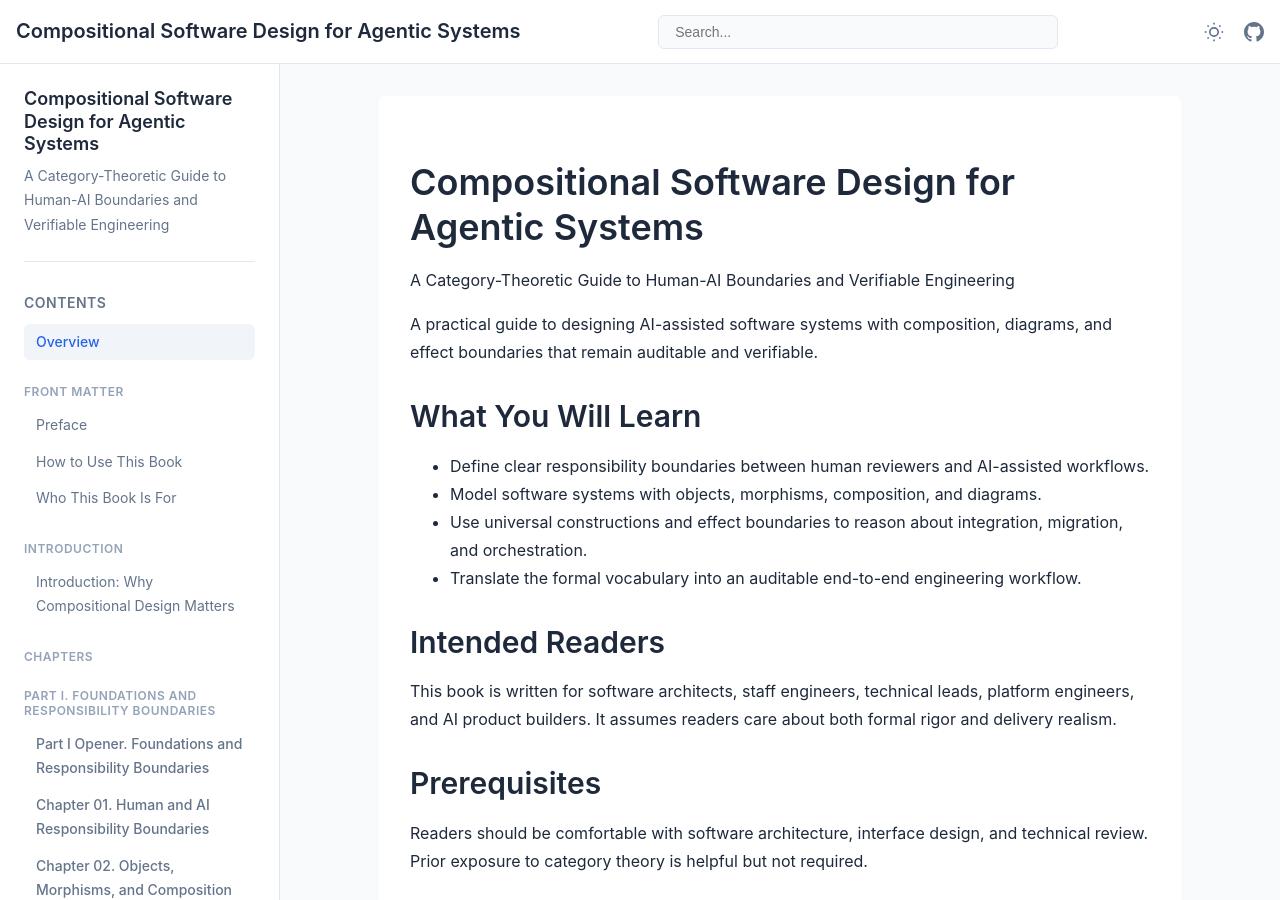
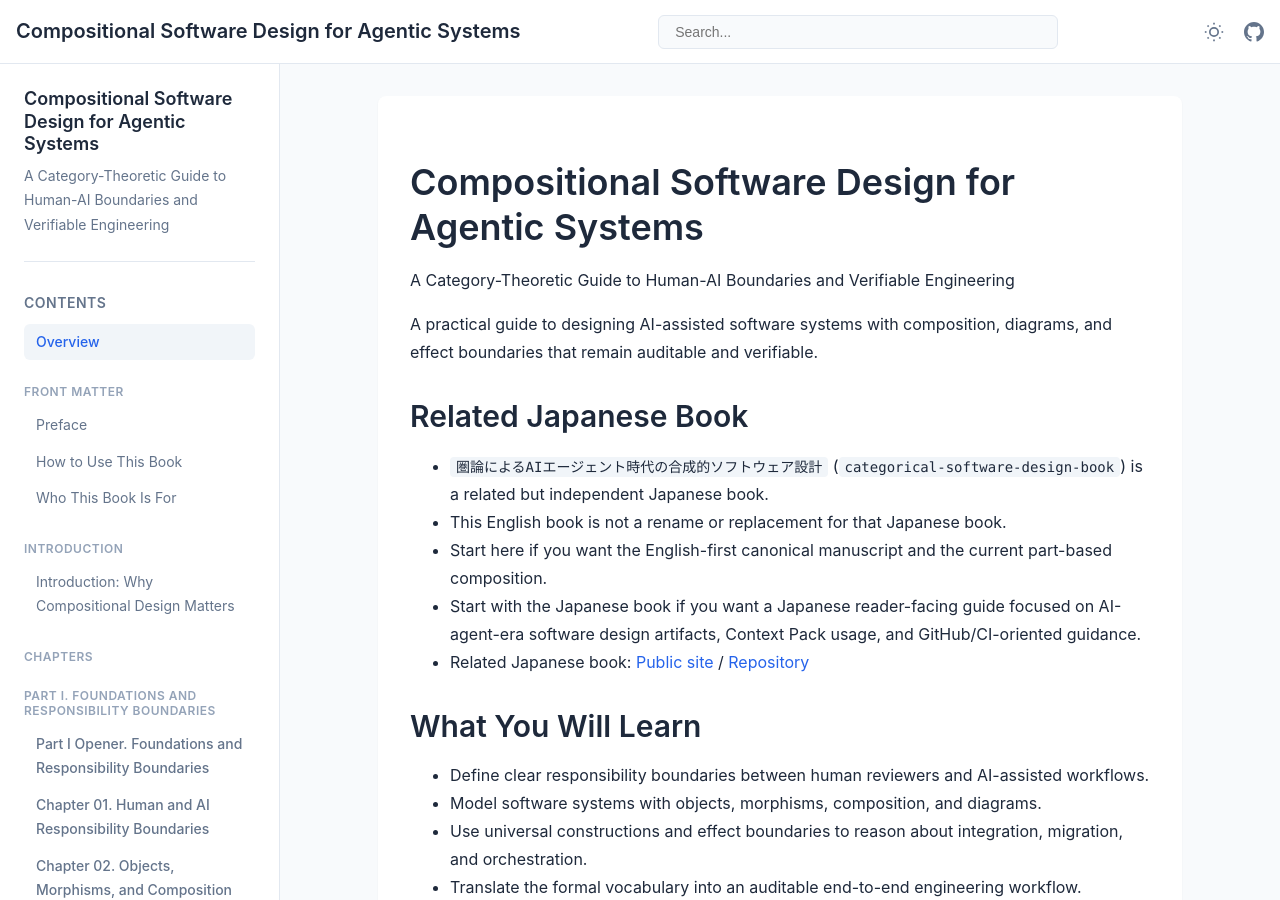
Before and after one commit to itdojp/composable-software-design-book, a Jekyll site: the page built from index.md, in a window 1280 px wide and 900 px high. Built offline with Jekyll 4.4.1, drawn with Linux system fonts in a browser that asks for light colours; some of the changed text lies outside the part shown.

Commit message:
docs: clarify relationship to categorical book

```diff
--- a/index.md
+++ b/index.md
@@ -12,6 +12,14 @@ version: "First Edition"
 A Category-Theoretic Guide to Human-AI Boundaries and Verifiable Engineering
 
 A practical guide to designing AI-assisted software systems with composition, diagrams, and effect boundaries that remain auditable and verifiable.
+
+## Related Japanese Book
+
+- `圏論によるAIエージェント時代の合成的ソフトウェア設計` (`categorical-software-design-book`) is a related but independent Japanese book.
+- This English book is not a rename or replacement for that Japanese book.
+- Start here if you want the English-first canonical manuscript and the current part-based composition.
+- Start with the Japanese book if you want a Japanese reader-facing guide focused on AI-agent-era software design artifacts, Context Pack usage, and GitHub/CI-oriented guidance.
+- Related Japanese book: [Public site](https://itdojp.github.io/categorical-software-design-book/) / [Repository](https://github.com/itdojp/categorical-software-design-book)
 
 ## What You Will Learn
 
@@ -94,6 +102,7 @@ Continue with the [common running example](examples/common/policy-gated-change-r
 
 English text is the canonical source for publication.
 Japanese drafts under `manuscript/ja/` are editorial inputs and are not published as-is.
+They are distinct from the separately published Japanese book in `categorical-software-design-book`.
 
 ## License
 
```
Also changed, not shown: README.md.
